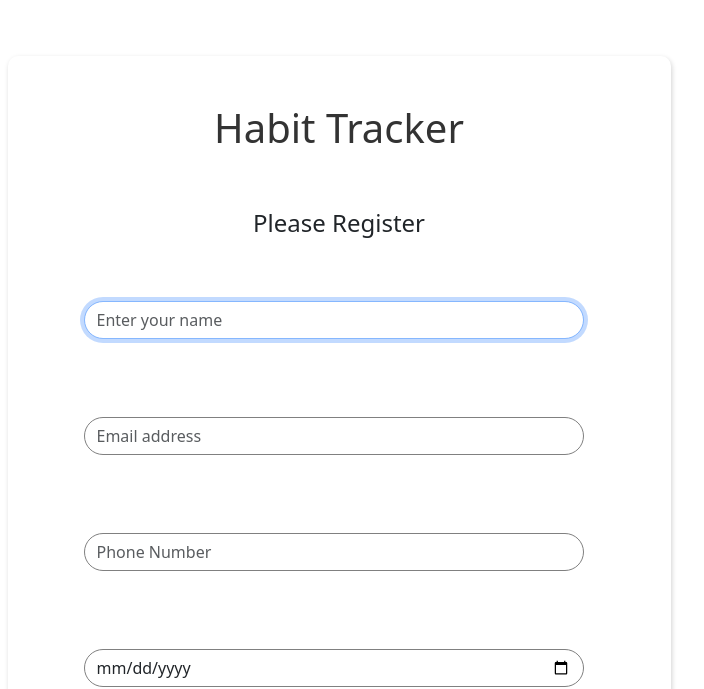
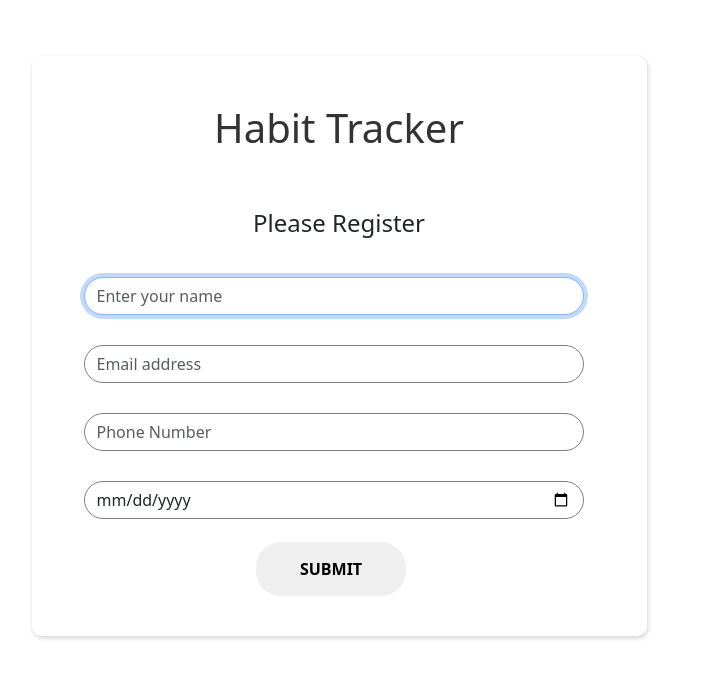
Before and after one commit to LeaEdw/Habits-capstone, a React (Vite) app: page /register in a window 1280 px wide. Shown: the part 120-809 px from the top of the page, without its empty margins (301-1005 px from the left). Built offline with nearby package versions, Linux system fonts and the light colour scheme.

Commit message:
fixed navigation for new user registering

```diff
--- a/src/components/Auth/Login.css
+++ b/src/components/Auth/Login.css
@@ -26,7 +26,6 @@
   font-size: 1.5rem;
 }
 
-
 .form-login > fieldset > input[type="email"] {
   width: 25em;
 }
@@ -44,7 +43,6 @@ form {
 
 fieldset {
   min-width: 0;
-  padding-bottom: 1.5rem;
   margin: 0;
   border: 0;
 }
@@ -61,6 +59,8 @@ fieldset {
 
 .form-group {
   margin-right: 1rem;
+  padding: 0;
+
   display: flex;
   flex-direction: column;
 }
--- a/src/components/Auth/Register.jsx
+++ b/src/components/Auth/Register.jsx
@@ -1,6 +1,9 @@
+// CSS Styling Import
+import "../Buttons/Button.css"
+import "./Login.css";
+
 import { useState } from "react";
 import { useNavigate } from "react-router-dom";
-import "./Login.css";
 import { createUser, getUserByEmail } from "../../services/userService";
 
 export const Register = () => {
@@ -26,7 +29,7 @@ export const Register = () => {
           })
         );
 
-        navigate("/");
+        navigate("/home");
       }
     });
   };
@@ -94,7 +97,7 @@ export const Register = () => {
             />
           </div>
         </fieldset>
-        <fieldset>
+        <fieldset className="form-group">
           <div>
             <input
               className="form-control"
@@ -107,8 +110,8 @@ export const Register = () => {
         </fieldset>
         <fieldset className="form-group">
           <div>
-            <button type="submit" className="btn-secondary">
-              Save and Login
+            <button type="submit" className="round-btn">
+              Submit
             </button>
           </div>
         </fieldset>
```
